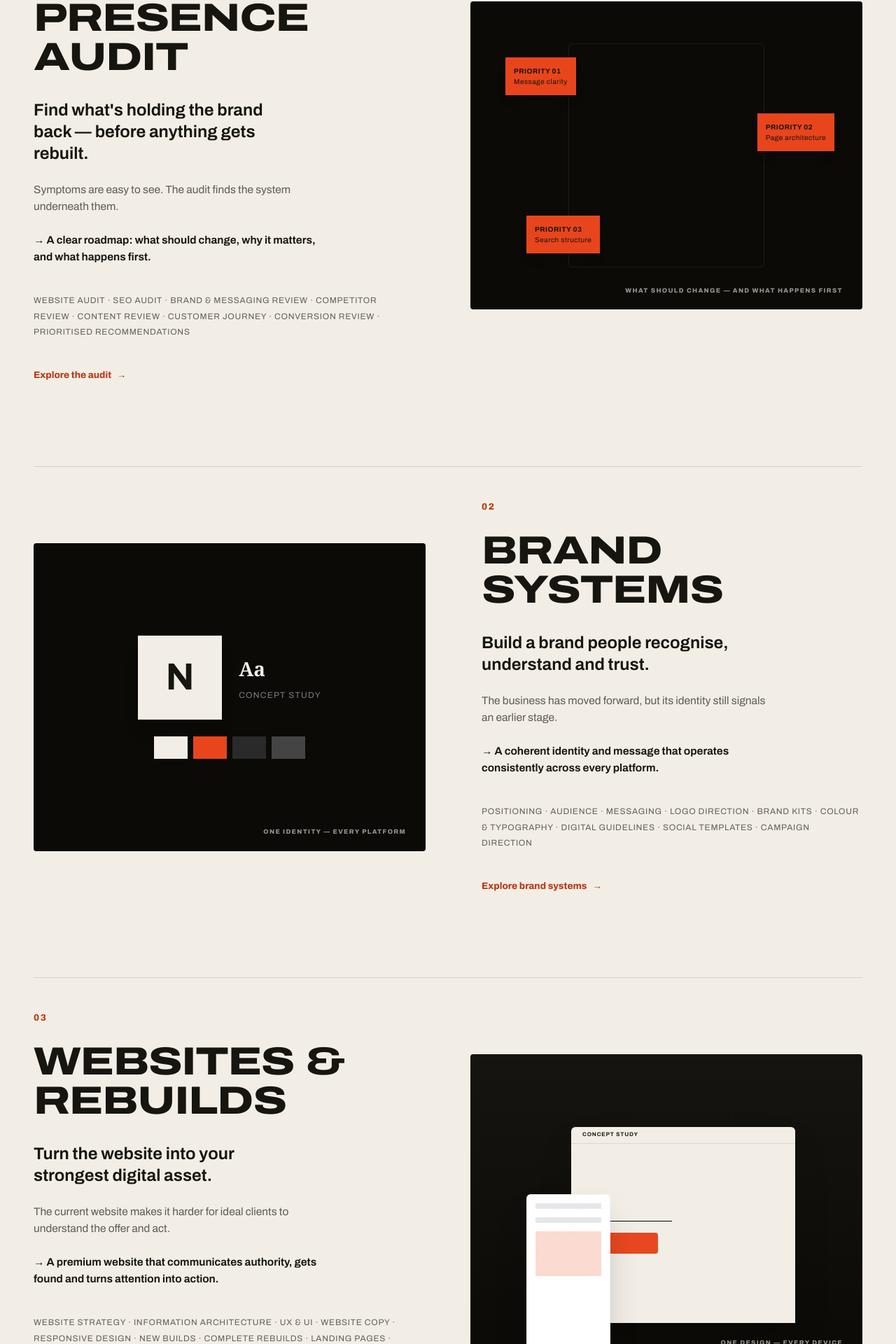
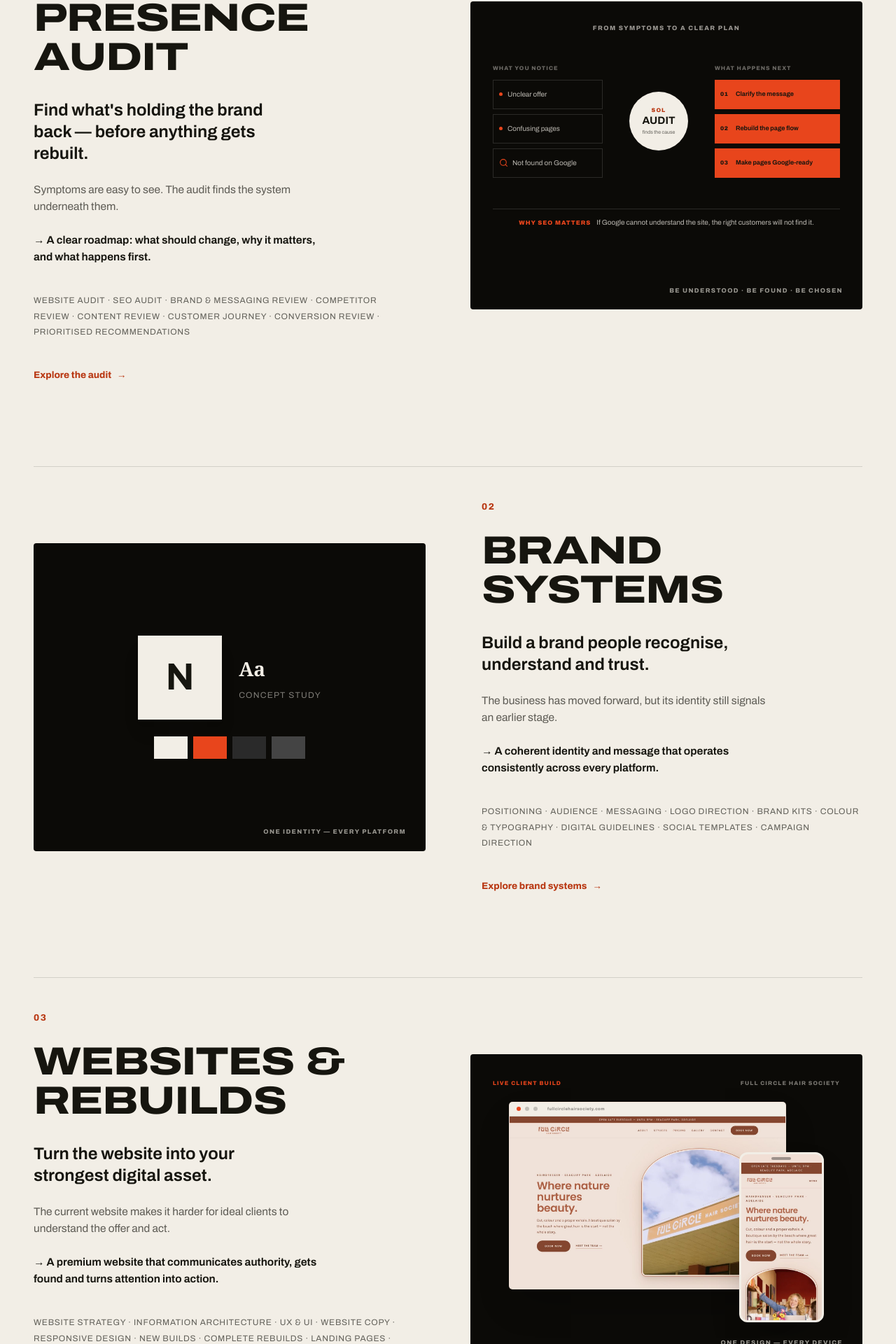
Before and after one commit to SpiceOfLifeMedia/sol-media, a React (Vite) app: page / in a window 1280 px wide. Shown: the part 2162-4082 px from the top of the page at 70% size. Built offline with nearby package versions, Linux system fonts and the light colour scheme.

Commit message:
Show real client work in homepage capabilities

```diff
--- a/src/components/sections/Capabilities.tsx
+++ b/src/components/sections/Capabilities.tsx
@@ -1,4 +1,101 @@
+import { useEffect, useRef, useState } from 'react';
+import { Search } from 'lucide-react';
 import { Link } from 'wouter';
+
+const auditSymptoms = [
+  { label: 'Unclear offer' },
+  { label: 'Confusing pages' },
+  { label: 'Not found on Google', google: true },
+] as const;
+const auditActions = ['Clarify the message', 'Rebuild the page flow', 'Make pages Google-ready'] as const;
+
+function AuditMedia() {
+  const containerRef = useRef<HTMLDivElement>(null);
+  const [isRevealed, setIsRevealed] = useState(false);
+
+  useEffect(() => {
+    const container = containerRef.current;
+    if (!container) return;
+
+    if (
+      window.matchMedia('(prefers-reduced-motion: reduce)').matches
+      || !('IntersectionObserver' in window)
+    ) {
+      setIsRevealed(true);
+      return;
+    }
+
+    const observer = new IntersectionObserver(
+      ([entry]) => {
+        if (!entry.isIntersecting) return;
+        setIsRevealed(true);
+        observer.disconnect();
+      },
+      { threshold: 0.45 },
+    );
+
+    observer.observe(container);
+    return () => observer.disconnect();
+  }, []);
+
+  return (
+    <div
+      ref={containerRef}
+      className="relative w-full h-full px-5 sm:px-8 py-8"
+      data-audit-animation={isRevealed ? 'complete' : 'waiting'}
+    >
+      <div className="audit-story-title">FROM SYMPTOMS TO A CLEAR PLAN</div>
+
+      <div className="audit-story" aria-label="The audit identifies visible problems, connects their causes and turns them into a prioritised action plan">
+        <div className="audit-stage audit-stage--symptoms">
+          <div className="audit-stage-label">WHAT YOU NOTICE</div>
+          <div className="audit-list">
+            {auditSymptoms.map((symptom, index) => (
+              <div key={symptom.label} className={`audit-symptom audit-item--${index + 1}`}>
+                {'google' in symptom ? <Search className="audit-search-mark" aria-hidden="true" /> : <span aria-hidden="true" />}
+                {symptom.label}
+              </div>
+            ))}
+          </div>
+        </div>
+
+        <div className="audit-flow" aria-hidden="true">
+          <span className="audit-flow-line" />
+          <span className="audit-flow-arrow">→</span>
+        </div>
+
+        <div className="audit-core">
+          <span className="audit-core-pulse" aria-hidden="true" />
+          <span className="audit-core-kicker">SOL</span>
+          <strong>AUDIT</strong>
+          <small>finds the cause</small>
+        </div>
+
+        <div className="audit-flow audit-flow--out" aria-hidden="true">
+          <span className="audit-flow-line" />
+          <span className="audit-flow-arrow">→</span>
+        </div>
+
+        <div className="audit-stage audit-stage--actions">
+          <div className="audit-stage-label">WHAT HAPPENS NEXT</div>
+          <div className="audit-list">
+            {auditActions.map((action, index) => (
+              <div key={action} className={`audit-action audit-item--${index + 1}`}>
+                <span>0{index + 1}</span>
+                {action}
+              </div>
+            ))}
+          </div>
+        </div>
+      </div>
+
+      <div className="audit-story-outcome">
+        <span>WHY SEO MATTERS</span>
+        If Google cannot understand the site, the right customers will not find it.
+      </div>
+    </div>
+  );
+}
 
 export function Capabilities() {
   const caps = [
@@ -11,7 +108,7 @@ export function Capabilities() {
       inc: 'Website audit · SEO audit · Brand & messaging review · Competitor review · Content review · Customer journey · Conversion review · Prioritised recommendations',
       link: '/services/digital-presence-audit',
       cta: 'Explore the audit',
-      label: 'WHAT SHOULD CHANGE — AND WHAT HAPPENS FIRST',
+      label: 'BE UNDERSTOOD · BE FOUND · BE CHOSEN',
       mediaType: 'audit'
     },
     {
@@ -107,12 +204,7 @@ export function Capabilities() {
               <div className="w-full md:w-[560px] h-[360px] md:h-[440px] bg-[var(--ink-stage)] rounded-sm overflow-hidden relative group hover:-translate-y-2 transition-transform duration-300 flex-shrink-0 flex items-center justify-center">
                 {/* Media internals based on type */}
                 {cap.mediaType === 'audit' && (
-                  <div className="relative w-full h-full flex items-center justify-center">
-                    <div className="w-[280px] h-[320px] border-[1.5px] border-[rgba(242,238,230,0.2)] rounded-md opacity-40"></div>
-                    <div className="absolute top-[80px] left-[50px] bg-[var(--verm)] text-[var(--ink)] p-3 text-[10px] font-bold tracking-wider shadow-lg">PRIORITY 01<br/><span className="font-normal">Message clarity</span></div>
-                    <div className="absolute top-[160px] right-[40px] bg-[var(--verm)] text-[var(--ink)] p-3 text-[10px] font-bold tracking-wider shadow-lg">PRIORITY 02<br/><span className="font-normal">Page architecture</span></div>
-                    <div className="absolute bottom-[80px] left-[80px] bg-[var(--verm)] text-[var(--ink)] p-3 text-[10px] font-bold tracking-wider shadow-lg">PRIORITY 03<br/><span className="font-normal">Search structure</span></div>
-                  </div>
+                  <AuditMedia />
                 )}
 
                 {cap.mediaType === 'brand' && (
@@ -134,23 +226,44 @@ export function Capabilities() {
                 )}
 
                 {cap.mediaType === 'web' && (
-                  <div className="relative w-full h-full flex items-center justify-center pt-12">
-                    <div className="w-[320px] h-[280px] bg-[var(--paper)] rounded-t-md shadow-2xl relative overflow-hidden ml-12">
-                      <div className="h-6 border-b border-[rgba(22,21,15,0.1)] flex items-center px-4">
-                        <span className="text-[8px] font-bold tracking-widest text-[var(--ink)]">CONCEPT STUDY</span>
+                  <div className="relative h-full w-full overflow-hidden px-5 py-7 sm:px-8 sm:py-9">
+                    <div className="mb-5 flex items-center justify-between text-[8px] font-[800] tracking-[0.14em]">
+                      <span className="text-[var(--verm)]">LIVE CLIENT BUILD</span>
+                      <span className="text-[rgba(242,238,230,0.48)]">FULL CIRCLE HAIR SOCIETY</span>
+                    </div>
+
+                    <div className="relative mx-auto h-[255px] w-full max-w-[450px] sm:h-[315px]">
+                      <div className="absolute left-0 top-0 w-[88%] overflow-hidden rounded-[5px] border border-[rgba(242,238,230,0.2)] bg-[#f1dfd5] shadow-2xl">
+                        <div className="flex h-5 items-center gap-1.5 border-b border-black/10 bg-[var(--paper)] px-2.5" aria-hidden="true">
+                          <span className="h-1.5 w-1.5 rounded-full bg-[var(--verm)]" />
+                          <span className="h-1.5 w-1.5 rounded-full bg-black/20" />
+                          <span className="h-1.5 w-1.5 rounded-full bg-black/20" />
+                          <span className="ml-2 text-[6px] font-[700] tracking-[0.08em] text-black/45">fullcirclehairsociety.com</span>
+                        </div>
+                        <img
+                          src="/assets/work/full-circle-home-desktop.png"
+                          alt="Full Circle Hair Society website designed and built by Spice of Life Media, shown on desktop"
+                          className="aspect-[16/10] w-full object-cover object-top transition-transform duration-700 group-hover:scale-[1.018]"
+                          loading="lazy"
+                          decoding="async"
+                          width="1440"
+                          height="900"
+                        />
                       </div>
-                      <div className="p-6">
-                        <div className="text-[28px] font-bold leading-tight">Built to be<br/>chosen.</div>
-                        <div className="w-[120px] h-[1px] bg-black my-4"></div>
-                        <div className="w-[100px] h-[30px] bg-[var(--verm)] rounded-sm"></div>
+
+                      <div className="absolute bottom-0 right-0 w-[27%] overflow-hidden rounded-[12px] border-[3px] border-[var(--paper)] bg-[#f1dfd5] shadow-2xl">
+                        <div className="mx-auto mt-1 h-1 w-7 rounded-full bg-black/35" aria-hidden="true" />
+                        <img
+                          src="/assets/work/full-circle-home-mobile.png"
+                          alt="Full Circle Hair Society website designed and built by Spice of Life Media, shown on mobile"
+                          className="mt-1 aspect-[390/760] w-full object-cover object-top transition-transform duration-700 group-hover:scale-[1.025]"
+                          loading="lazy"
+                          decoding="async"
+                          width="390"
+                          height="844"
+                        />
                       </div>
                     </div>
-                    <div className="absolute w-[120px] h-[220px] bg-white rounded-md shadow-2xl left-[80px] bottom-[20px] border border-[rgba(22,21,15,0.05)] flex flex-col items-center p-3 gap-3">
-                       <div className="w-full h-2 bg-gray-200"></div>
-                       <div className="w-full h-2 bg-gray-200"></div>
-                       <div className="w-full h-16 bg-[var(--verm)] opacity-20"></div>
-                    </div>
-                    <div className="absolute top-0 w-full h-full bg-gradient-to-b from-[rgba(242,238,230,0.09)] to-transparent pointer-events-none opacity-50"></div>
                   </div>
                 )}
 
--- a/src/index.css
+++ b/src/index.css
@@ -100,3 +100,292 @@
   from { transform: translateY(20px); opacity: 0; }
   to { transform: translateY(0); opacity: 1; }
 }
+
+@keyframes audit-fade-up {
+  from { opacity: 0; transform: translateY(10px); }
+  to { opacity: 1; transform: translateY(0); }
+}
+
+@keyframes audit-enter-left {
+  from { opacity: 0; transform: translateX(-18px); }
+  to { opacity: 1; transform: translateX(0); }
+}
+
+@keyframes audit-enter-right {
+  from { opacity: 0; transform: translateX(18px); }
+  to { opacity: 1; transform: translateX(0); }
+}
+
+@keyframes audit-flow-draw {
+  from { opacity: 0; transform: scaleX(0); }
+  to { opacity: 1; transform: scaleX(1); }
+}
+
+@keyframes audit-core-reveal {
+  0% { opacity: 0; transform: scale(0.72); }
+  70% { opacity: 1; transform: scale(1.05); }
+  100% { opacity: 1; transform: scale(1); }
+}
+
+@keyframes audit-core-pulse {
+  0% { opacity: 0.75; transform: scale(0.75); }
+  100% { opacity: 0; transform: scale(1.45); }
+}
+
+.audit-story-title {
+  color: rgba(242, 238, 230, 0.62);
+  font-size: 9px;
+  font-weight: 800;
+  letter-spacing: 0.16em;
+  text-align: center;
+  opacity: 0;
+}
+
+.audit-story {
+  display: grid;
+  grid-template-columns: minmax(0, 1fr) 26px 84px 26px minmax(0, 1.14fr);
+  align-items: center;
+  gap: 6px;
+  min-height: 250px;
+}
+
+.audit-stage-label {
+  color: rgba(242, 238, 230, 0.42);
+  font-size: 8px;
+  font-weight: 800;
+  letter-spacing: 0.13em;
+  margin-bottom: 10px;
+}
+
+.audit-list {
+  display: flex;
+  flex-direction: column;
+  gap: 7px;
+}
+
+.audit-symptom,
+.audit-action {
+  min-height: 42px;
+  opacity: 0;
+}
+
+.audit-symptom {
+  align-items: center;
+  border: 1px solid rgba(242, 238, 230, 0.14);
+  color: rgba(242, 238, 230, 0.76);
+  display: flex;
+  font-size: 10px;
+  line-height: 1.25;
+  padding: 8px;
+}
+
+.audit-symptom > span {
+  background: var(--verm);
+  border-radius: 999px;
+  flex: 0 0 auto;
+  height: 5px;
+  margin-right: 7px;
+  width: 5px;
+}
+
+.audit-search-mark {
+  color: var(--verm);
+  flex: 0 0 auto;
+  height: 13px;
+  margin-right: 6px;
+  stroke-width: 2;
+  width: 13px;
+}
+
+.audit-action {
+  align-items: center;
+  background: var(--verm);
+  color: var(--ink);
+  display: grid;
+  font-size: 9px;
+  font-weight: 650;
+  grid-template-columns: 22px 1fr;
+  line-height: 1.2;
+  padding: 7px 8px;
+}
+
+.audit-action > span {
+  font-size: 8px;
+  font-weight: 850;
+  letter-spacing: 0.08em;
+}
+
+.audit-flow {
+  align-items: center;
+  display: flex;
+  opacity: 0;
+  transform: scaleX(0);
+  transform-origin: left center;
+}
+
+.audit-flow-line {
+  background: rgba(242, 238, 230, 0.28);
+  height: 1px;
+  width: 100%;
+}
+
+.audit-flow-arrow {
+  color: var(--verm);
+  font-size: 13px;
+  line-height: 1;
+  margin-left: -2px;
+}
+
+.audit-core {
+  align-items: center;
+  aspect-ratio: 1;
+  background: var(--paper);
+  border-radius: 50%;
+  color: var(--ink);
+  display: flex;
+  flex-direction: column;
+  justify-content: center;
+  opacity: 0;
+  position: relative;
+  text-align: center;
+  z-index: 2;
+}
+
+.audit-core-kicker {
+  color: var(--verm-text-light);
+  font-size: 8px;
+  font-weight: 850;
+  letter-spacing: 0.14em;
+}
+
+.audit-core strong {
+  font-size: 15px;
+  line-height: 1.1;
+}
+
+.audit-core small {
+  color: rgba(22, 21, 15, 0.64);
+  font-size: 7px;
+  margin-top: 3px;
+}
+
+.audit-core-pulse {
+  border: 1px solid var(--verm);
+  border-radius: 50%;
+  inset: 0;
+  opacity: 0;
+  position: absolute;
+}
+
+.audit-story-outcome {
+  border-top: 1px solid rgba(242, 238, 230, 0.14);
+  color: rgba(242, 238, 230, 0.76);
+  font-size: 10px;
+  line-height: 1.4;
+  opacity: 0;
+  padding-top: 12px;
+  text-align: center;
+}
+
+.audit-story-outcome > span {
+  color: var(--verm);
+  font-size: 8.5px;
+  font-weight: 850;
+  letter-spacing: 0.12em;
+  margin-right: 8px;
+}
+
+[data-audit-animation='complete'] .audit-story-title {
+  animation: audit-fade-up 360ms ease-out forwards;
+}
+
+[data-audit-animation='complete'] .audit-symptom {
+  animation: audit-enter-left 380ms cubic-bezier(0.2, 1, 0.35, 1) forwards;
+}
+
+[data-audit-animation='complete'] .audit-symptom.audit-item--1 { animation-delay: 200ms; }
+[data-audit-animation='complete'] .audit-symptom.audit-item--2 { animation-delay: 330ms; }
+[data-audit-animation='complete'] .audit-symptom.audit-item--3 { animation-delay: 460ms; }
+
+[data-audit-animation='complete'] .audit-flow:not(.audit-flow--out) {
+  animation: audit-flow-draw 300ms ease-out 690ms forwards;
+}
+
+[data-audit-animation='complete'] .audit-core {
+  animation: audit-core-reveal 440ms cubic-bezier(0.2, 1, 0.35, 1) 850ms forwards;
+}
+
+[data-audit-animation='complete'] .audit-core-pulse {
+  animation: audit-core-pulse 650ms ease-out 1120ms forwards;
+}
+
+[data-audit-animation='complete'] .audit-flow--out {
+  animation: audit-flow-draw 300ms ease-out 1260ms forwards;
+}
+
+[data-audit-animation='complete'] .audit-action {
+  animation: audit-enter-right 380ms cubic-bezier(0.2, 1, 0.35, 1) forwards;
+}
+
+[data-audit-animation='complete'] .audit-action.audit-item--1 { animation-delay: 1460ms; }
+[data-audit-animation='complete'] .audit-action.audit-item--2 { animation-delay: 1590ms; }
+[data-audit-animation='complete'] .audit-action.audit-item--3 { animation-delay: 1720ms; }
+
+[data-audit-animation='complete'] .audit-story-outcome {
+  animation: audit-fade-up 420ms ease-out 2010ms forwards;
+}
+
+@media (max-width: 520px) {
+  .audit-story {
+    grid-template-columns: minmax(0, 1fr) 66px minmax(0, 1.08fr);
+    gap: 8px;
+    min-height: 235px;
+  }
+
+  .audit-flow {
+    display: none;
+  }
+
+  .audit-stage-label {
+    font-size: 7px;
+    letter-spacing: 0.09em;
+  }
+
+  .audit-symptom,
+  .audit-action {
+    min-height: 38px;
+  }
+
+  .audit-symptom {
+    font-size: 8px;
+    padding: 6px;
+  }
+
+  .audit-action {
+    font-size: 8px;
+    grid-template-columns: 18px 1fr;
+    padding: 6px;
+  }
+
+  .audit-core strong { font-size: 12px; }
+  .audit-core small { font-size: 6px; }
+}
+
+@media (prefers-reduced-motion: reduce) {
+  .audit-story-title,
+  .audit-symptom,
+  .audit-flow,
+  .audit-core,
+  .audit-action,
+  .audit-story-outcome,
+  [data-audit-animation='complete'] .audit-story-title,
+  [data-audit-animation='complete'] .audit-symptom,
+  [data-audit-animation='complete'] .audit-flow,
+  [data-audit-animation='complete'] .audit-core,
+  [data-audit-animation='complete'] .audit-action,
+  [data-audit-animation='complete'] .audit-story-outcome {
+    animation: none;
+    transform: none;
+    opacity: 1;
+  }
+}
```
Also changed, not shown: public/assets/work/full-circle-home-desktop.png (added), public/assets/work/full-circle-home-mobile.png (added).
